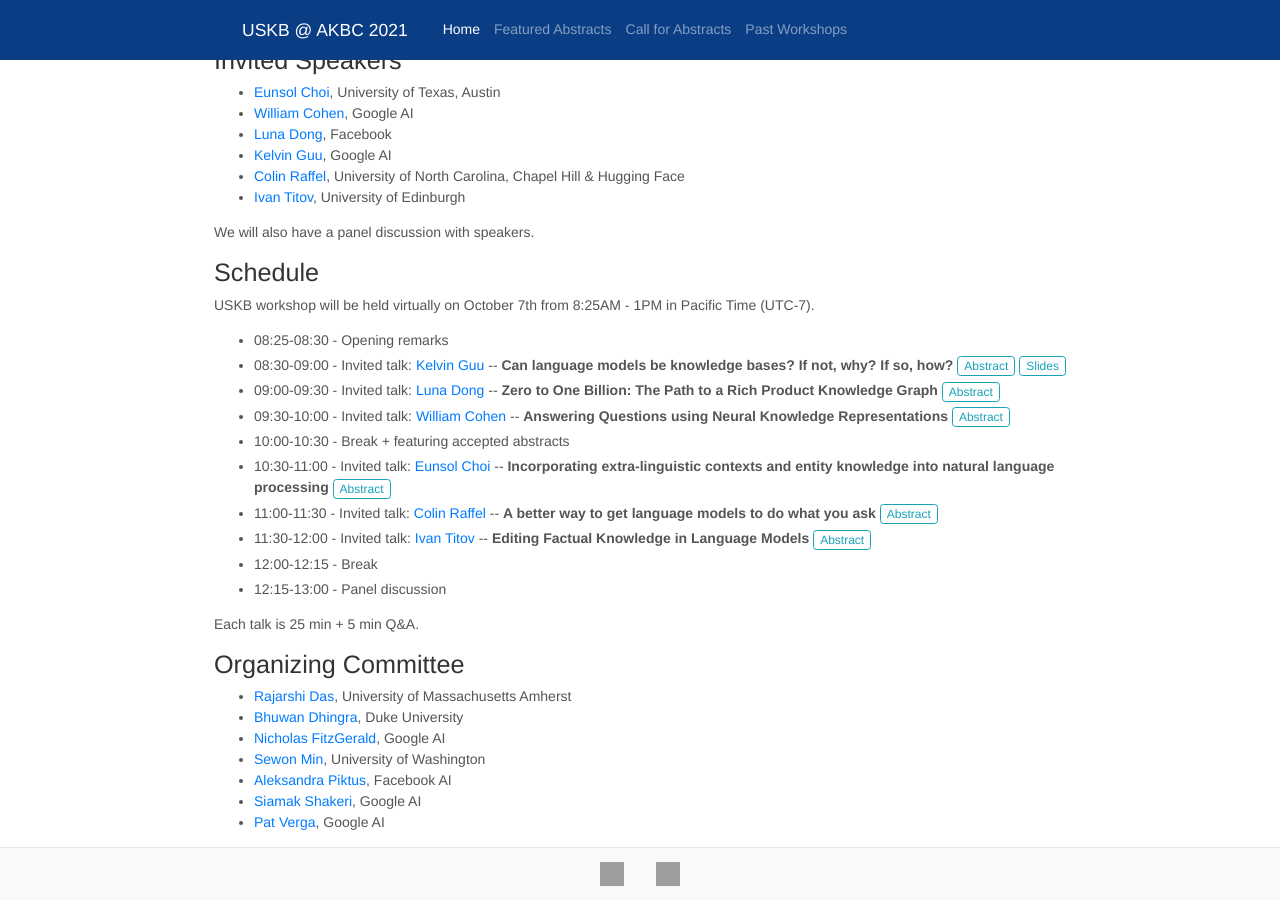
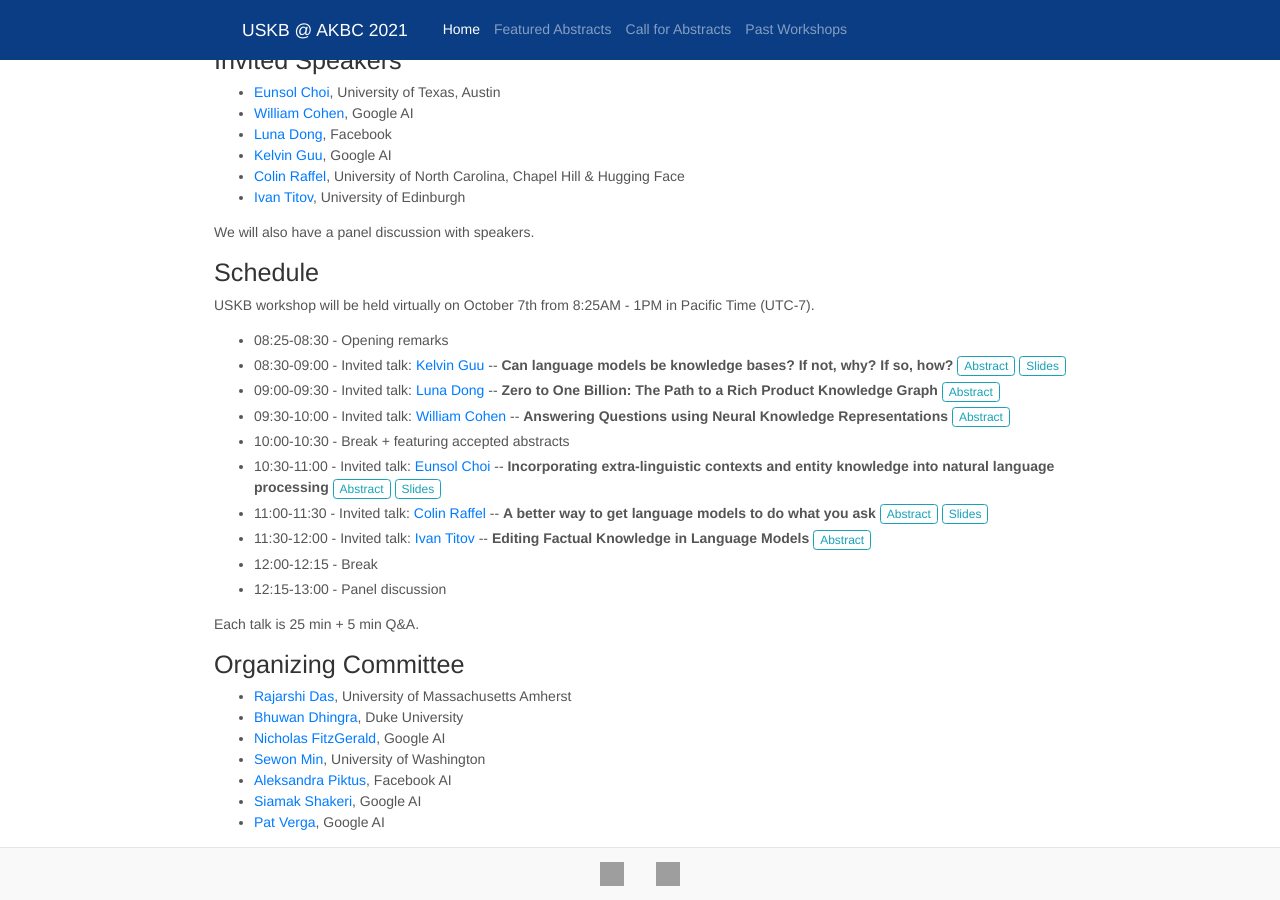
Before and after one commit to spa-nlp/spa-nlp.github.io, a Jekyll site: the page built from index.md, in a window 1280 px wide and 900 px high, scrolled down 953 px. Built offline with Jekyll 4.4.1, drawn with Linux system fonts in a browser that asks for light colours; nearby versions of some CDN libraries; grey boxes are pictures that could not be loaded.

Commit message:
add slides

```diff
--- a/index.md
+++ b/index.md
@@ -86,12 +86,14 @@ USKB workshop will be held virtually on October 7th from 8:25AM - 1PM in Pacific
 			10:30-11:00	- Invited talk: <a href="https://www.cs.utexas.edu/~eunsol/" target="_blank">Eunsol Choi</a> -- <b>Incorporating extra-linguistic contexts and entity knowledge into natural language processing</b>
         	<button class="btn btn-outline-info btn-xs" type="button" data-toggle="collapse" data-target="#eunsol-card" aria-expanded="false" aria-controls="eunsol-card">Abstract</button>
         	<!--<a href="https://www.youtube.com/watch?v=V4nbWiPdnTE" class="btn btn-outline-info btn-xs">Video</a>-->
+            <a href="/assets/uskb_eunsol.pdf" class="btn btn-outline-info btn-xs">Slides</a>
             <div class="collapse" id="eunsol-card"><div class="card card-body">Many real-world applications of natural language processing need to be able to interpret text from the rich context in which it occurs. While earlier NLP benchmarks focused on self-contained linguistic knowledge, recent benchmarks simulate end application more closely, requiring us to bring in rich context and background knowledge. In the first part of the talk, I will present our recent work incorporating two extra-linguistic contexts (when and where the question was asked) into open retrieval question answering. To handle queries where answer varies based on their contexts (e.g., who is the Vice President?), humans easily combine information from the query and the situation where the query was posed. Yet, our study finds that existing models struggle to handle extra-linguistic contexts, struggling to answer questions where answers are recently updated (even when provided with an updated evidence corpus) or from uncommon locations. In the latter part of the talk, I will present a benchmark testing models' reasoning capability based on background knowledge about specific entities. Again, we find models show limited success in incorporating entity knowledge to interpret texts. Together, we highlight models should embrace extra-linguistic contexts and background knowledge to support real-world applications. </div></div>
 		</li>
 		<li>
 			11:00-11:30	- Invited talk: <a href="https://colinraffel.com/" target="_blank">Colin Raffel</a> -- <b>A better way to get language models to do what you ask</b>
         	<button class="btn btn-outline-info btn-xs" type="button" data-toggle="collapse" data-target="#colin-card" aria-expanded="false" aria-controls="colin-card">Abstract</button>
         	<!--<a href="https://www.youtube.com/watch?v=V4nbWiPdnTE" class="btn btn-outline-info btn-xs">Video</a>-->
+            <a href="http://colinraffel.com/talks/uskb2021better.pdf" class="btn btn-outline-info btn-xs">Slides</a>
             <div class="collapse" id="colin-card"><div class="card card-body">Very large language models have recently been shown to attain reasonable zero-shot generalization on a diverse set of tasks. It is theorized that this is a consequence of implicit multitask learning in language model training. Can better zero-shot generalization be directly induced by multitask learning on explicit prompts? To test this question at scale, we develop a system for easily mapping natural language tasks into a human-readable prompted form. We annotate a large set of supervised datasets, each with multiple prompts using varying language. We fine-tune T5 on this multitask mixture covering a wide variety of tasks, from question-answering to text classification to summarization. We dub the resulting model T0 and show that it outperforms GPT-3 on zero-shot task generalization in many cases, despite being about 16 times smaller.</div></div>
 		</li>
 		<li>
```
Also changed, not shown: 1 other file.
